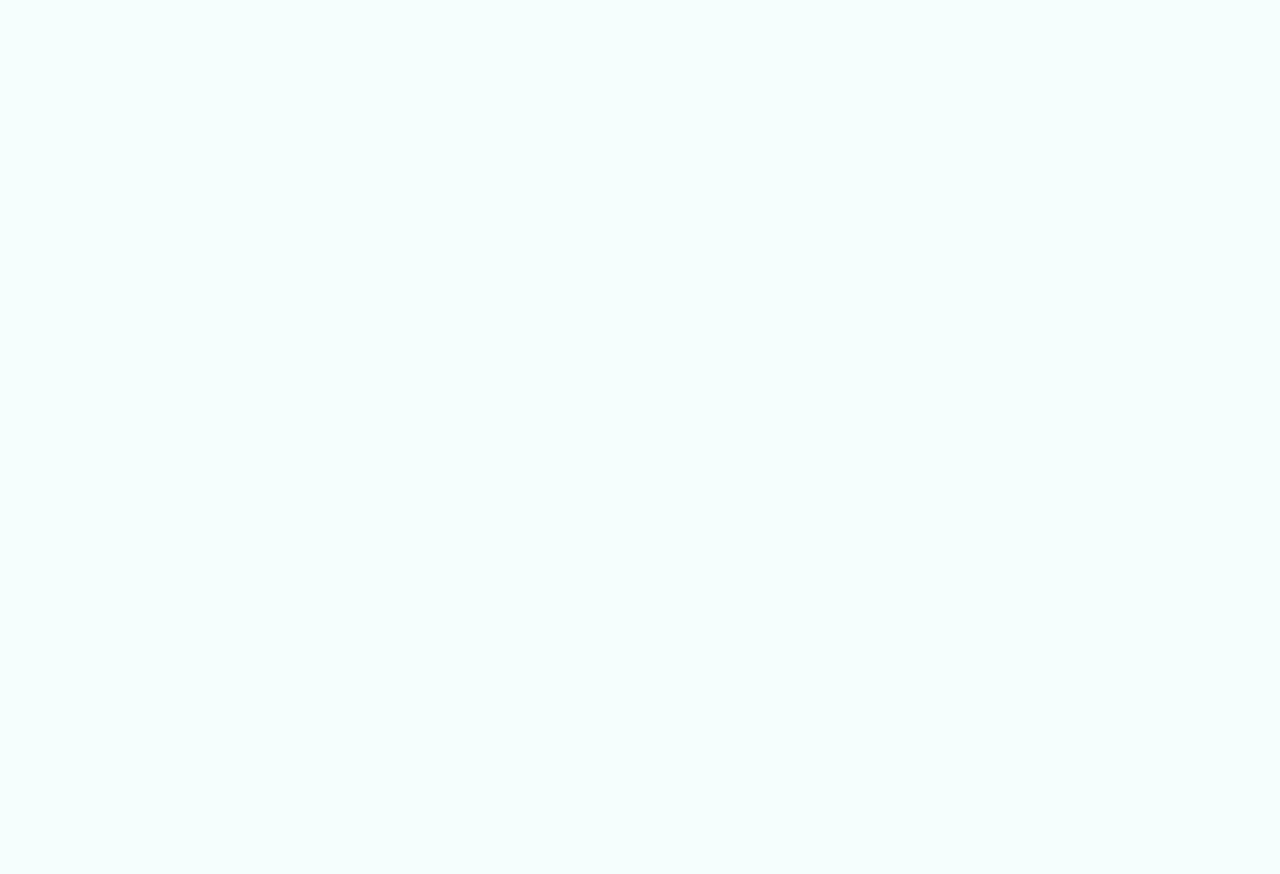
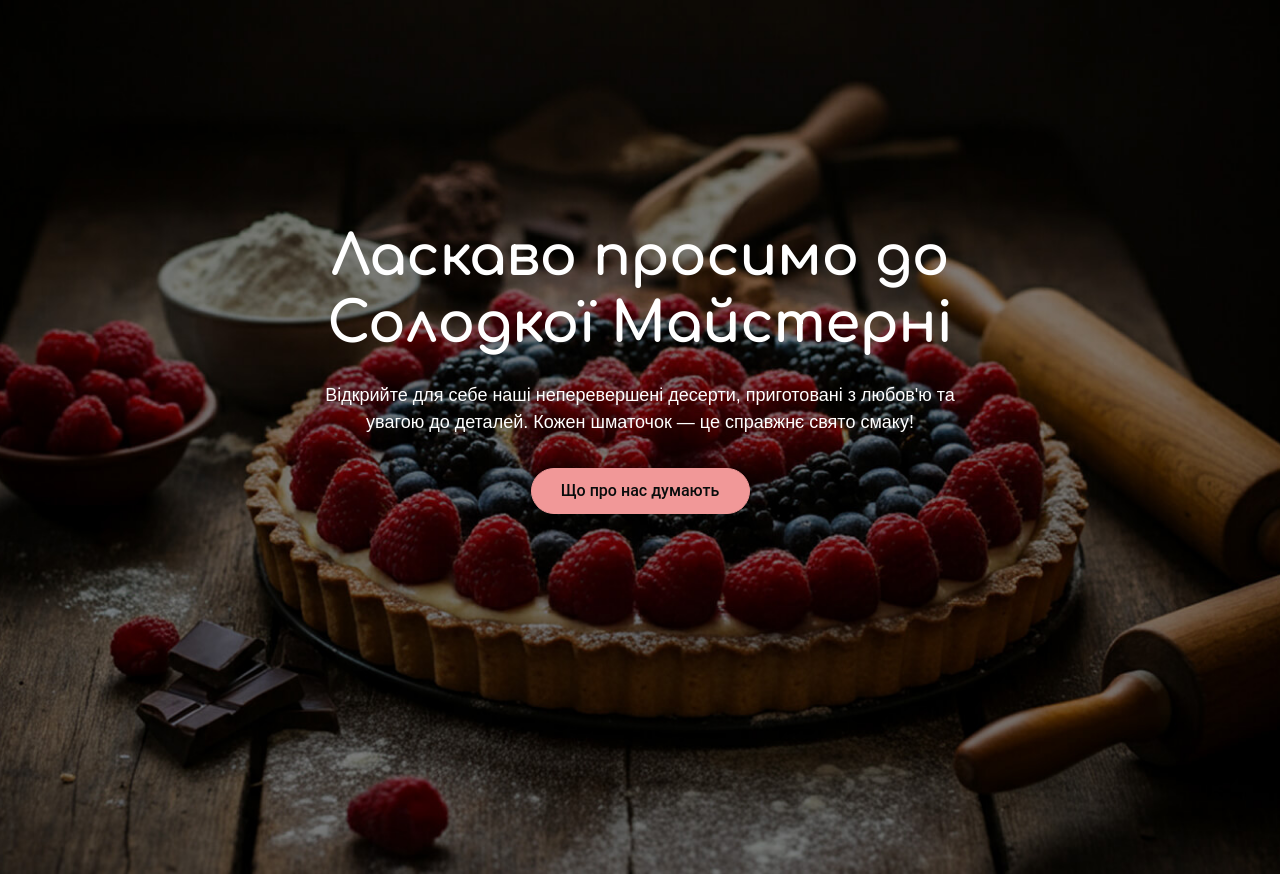
Before and after one commit to alexfrxx/sweet-factory-shop, a website: page src/index.html in a window 1280 px wide. Before the commit the page ends 800 px from the top, so only its background shows below. Drawn offline with nearby package versions, Linux system fonts and the light colour scheme; files whose address does not match are found by name.

Commit message:
create hero section

```diff
--- a/src/css/hero.css
+++ b/src/css/hero.css
@@ -0,0 +1,150 @@
+.hero {
+  width: 100%;
+  max-width: 375px;
+  margin: 0 auto;
+  min-height: 100vh;
+  padding-top: 156px;
+  padding-bottom: 156px;
+  background-color: #d9d9d9;
+  background-image:
+    linear-gradient(rgba(0, 0, 0, 0.5), rgba(0, 0, 0, 0.5)),
+    url('../img/hero/hero-mobile-1x.jpg');
+  background-size: cover;
+  background-repeat: no-repeat;
+  background-position: center;
+  text-align: center;
+}
+
+@media screen and (min-resolution: 2x) {
+  .hero {
+    background-image: url('../img/hero/hero-mobile-2x.jpg');
+  }
+}
+
+.hero-title {
+  margin-top: 0;
+  margin-left: auto;
+  margin-right: auto;
+  margin-bottom: 24px;
+  max-width: 335px;
+  font-family: 'Comfortaa', sans-serif;
+  color: #ffffff;
+  font-weight: 700;
+  font-size: 40px;
+  line-height: 1.2;
+  letter-spacing: -0.01em;
+  text-align: center;
+}
+
+.hero-text {
+  margin-top: 0;
+  margin-left: auto;
+  margin-right: auto;
+  margin-bottom: 32px;
+  max-width: 335px;
+  font-family: 'Work Sans', sans-serif;
+  color: #ffffff;
+  font-weight: 400;
+  font-size: 18px;
+  line-height: 1.5;
+  text-align: center;
+}
+
+.hero-button {
+  display: flex;
+  width: 100%;
+  max-width: none;
+  justify-content: center;
+  align-items: center;
+  margin-left: auto;
+  margin-right: auto;
+  cursor: pointer;
+  color: #080c0c;
+  font-family: 'Roboto', sans-serif;
+  font-weight: 500;
+  font-size: 16px;
+  line-height: 1.5;
+  background-color: #f19898;
+  border: 1px solid #f19898;
+  border-radius: 100px;
+  padding: 10px 24px;
+  text-decoration: none;
+  transition:
+    background-color 250ms cubic-bezier(0.4, 0, 0.2, 1),
+    border-color 250ms cubic-bezier(0.4, 0, 0.2, 1);
+}
+
+.hero-button:hover,
+.hero-button:focus {
+  background-color: #f19898;
+  border: 2px solid #080c0c;
+}
+
+.hero-button:active {
+  border: 2px solid #080c0c;
+  background-color: #c07979;
+}
+
+.hero-button:disabled {
+  background-color: #f19898;
+  opacity: 0.3;
+  cursor: not-allowed;
+  pointer-events: none;
+}
+
+/* hero tablet*/
+@media screen and (min-width: 768px) {
+  .hero {
+    max-width: 768px;
+
+    padding-top: 325px;
+    padding-bottom: 325px;
+
+    background-image: url('../img/hero/hero-tablet-1x.jpg');
+  }
+}
+
+@media screen and (min-width: 768px) and (min-resolution: 2x) {
+  .hero {
+    background-image: url('../img/hero/hero-tablet-2x.jpg');
+  }
+}
+
+.hero-title {
+  max-width: 704px;
+}
+
+.hero-text {
+  max-width: 704px;
+}
+
+.hero-button {
+  max-width: 219px;
+}
+
+/* hero desktop */
+@media screen and (min-width: 1158px) {
+  .hero {
+    max-width: 1440px;
+
+    padding-top: 224px;
+    padding-bottom: 360px;
+
+    background-image: url('../img/hero/hero-desktop-1x.jpg');
+  }
+
+  @media screen and (min-width: 1158px) and (min-resolution: 2x) {
+    .hero {
+      background-image: url('../img/hero/hero-desktop-2x.jpg');
+    }
+  }
+
+  .hero-title {
+    max-width: 768px;
+    font-size: 56px;
+  }
+
+  .hero-text {
+    max-width: 768px;
+  }
+}
--- a/src/index.html
+++ b/src/index.html
@@ -66,8 +66,16 @@
 
     <main>
       <section class="hero">
-        <div class="container"></div>
+        <div class="container hero-container">
+          <h1 class="hero-title">Ласкаво просимо до Солодкої Майстерні</h1>
+          <p class="hero-text">
+            Відкрийте для себе наші неперевершені десерти, приготовані з любов'ю
+            та увагою до деталей. Кожен шматочок — це справжнє свято смаку!
+          </p>
+          <a href="#feedback" class="hero-button">Що про нас думають</a>
+        </div>
       </section>
+
       <section class="deserts">
         <div class="container"></div>
       </section>
```
Also changed, not shown: src/img/hero/hero-desktop-1x.jpg (added), src/img/hero/hero-desktop-2x.jpg (added), src/img/hero/hero-mobile-1x.jpg (added), src/img/hero/hero-mobile-2x.jpg (added), src/img/hero/hero-tablet-1x.jpg (added), src/img/hero/hero-tablet-2x.jpg (added).
